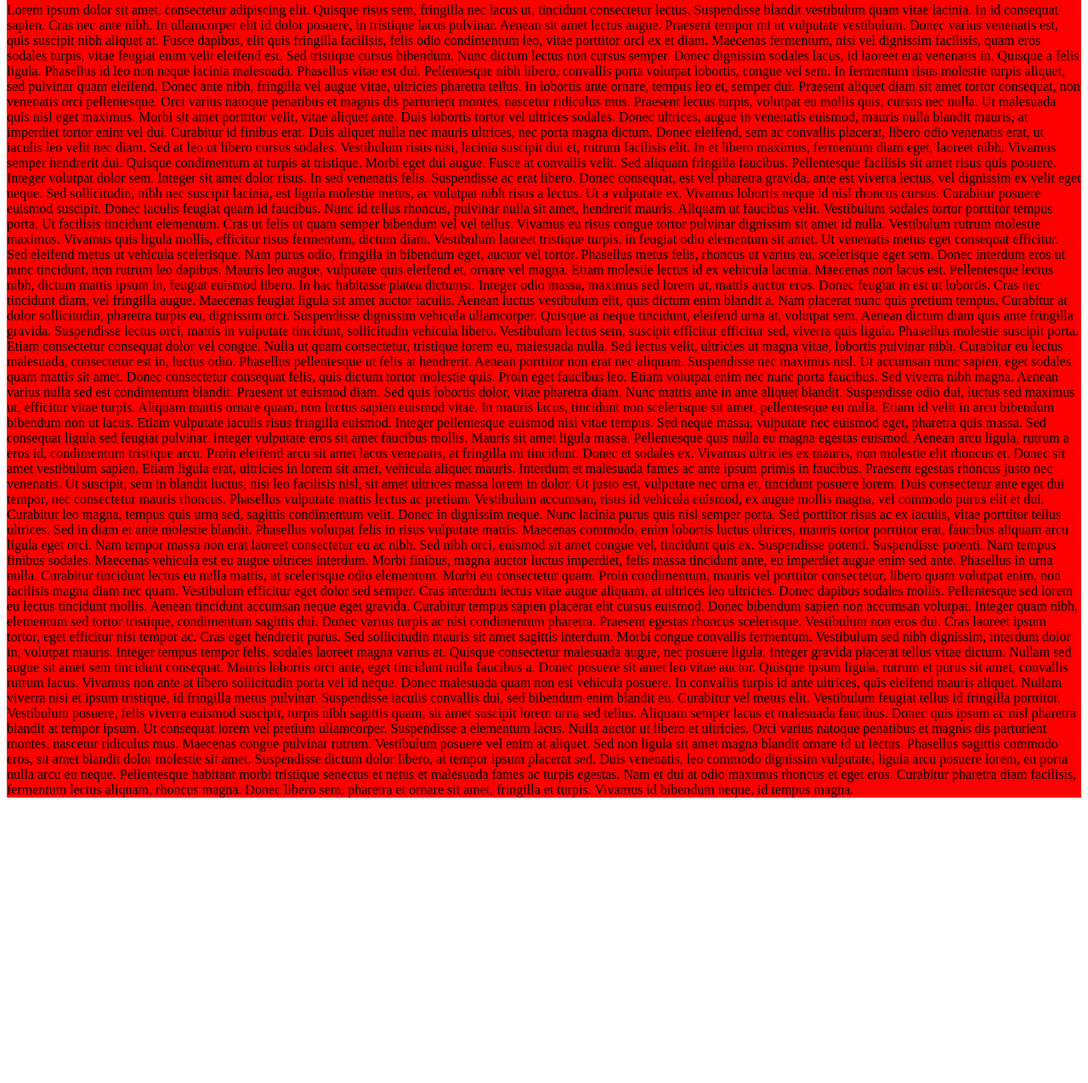
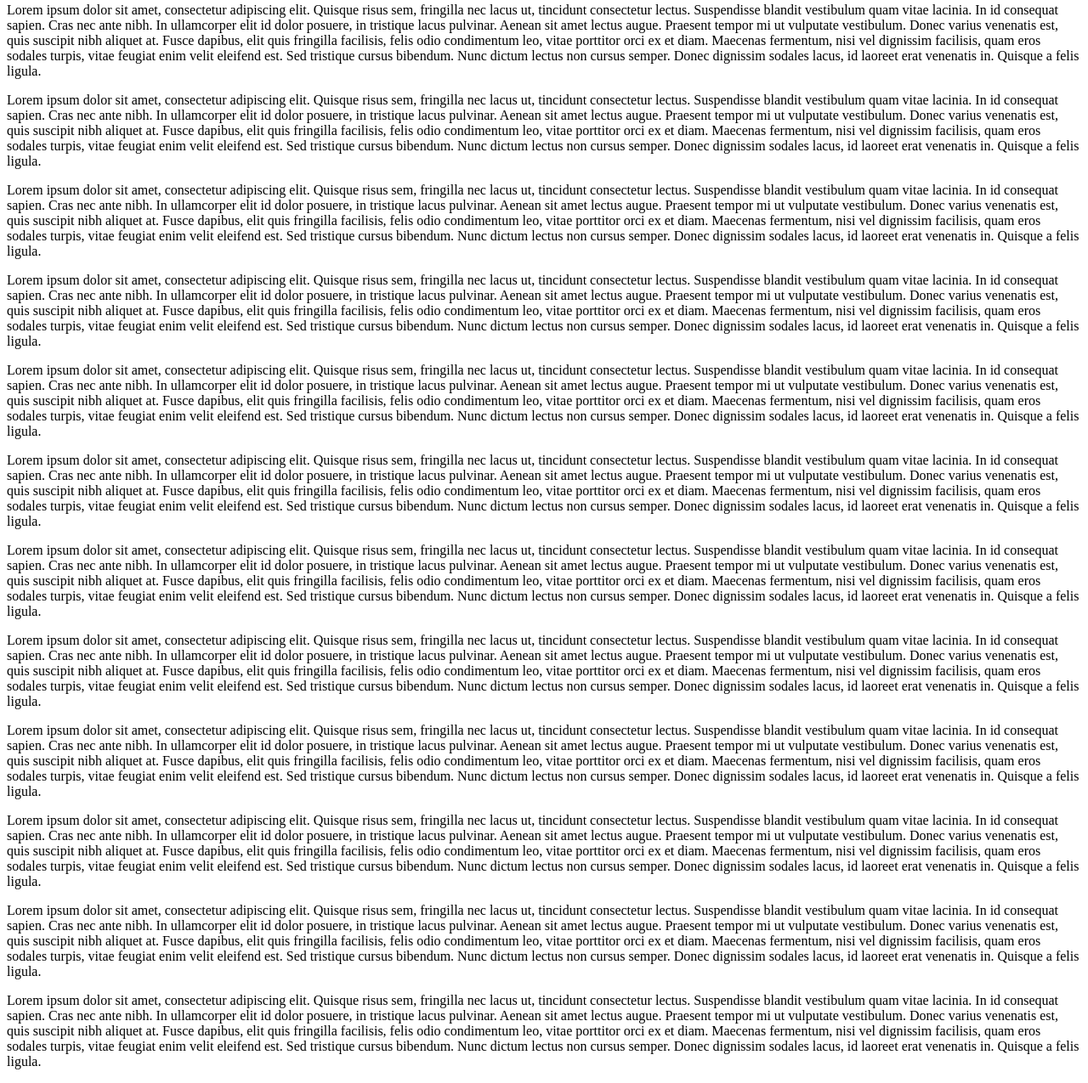
Before and after one commit to MikoT/MikoT.github.io, a plain HTML site: page index.html in a window 1280 px wide. Shown: the part 359-1634 px from the top of the page at 85% size. Before the commit the page ends 1314 px from the top, so only its background shows below. Drawn offline with Linux system fonts and the light colour scheme.

Commit message:
make design a bit better. shit

```diff
--- a/css/main.css
+++ b/css/main.css
@@ -1,3 +1,3 @@
 .container {
-  background-color: red;
+
 }
--- a/index.html
+++ b/index.html
@@ -11,35 +11,18 @@
     <div class="container">
         <div class="blurb">
             <h1>Landing Page!</h1>
-        <p>Lorem ipsum dolor sit amet, consectetur adipiscing elit. Quisque risus sem, fringilla nec lacus ut, tincidunt consectetur lectus. Suspendisse blandit vestibulum quam vitae lacinia. In id consequat sapien. Cras nec ante nibh. In ullamcorper elit id dolor posuere, in tristique lacus pulvinar. Aenean sit amet lectus augue. Praesent tempor mi ut vulputate vestibulum. Donec varius venenatis est, quis suscipit nibh aliquet at. Fusce dapibus, elit quis fringilla facilisis, felis odio condimentum leo, vitae porttitor orci ex et diam. Maecenas fermentum, nisi vel dignissim facilisis, quam eros sodales turpis, vitae feugiat enim velit eleifend est. Sed tristique cursus bibendum. Nunc dictum lectus non cursus semper. Donec dignissim sodales lacus, id laoreet erat venenatis in. Quisque a felis ligula.
-
-Phasellus id leo non neque lacinia malesuada. Phasellus vitae est dui. Pellentesque nibh libero, convallis porta volutpat lobortis, congue vel sem. In fermentum risus molestie turpis aliquet, sed pulvinar quam eleifend. Donec ante nibh, fringilla vel augue vitae, ultricies pharetra tellus. In lobortis ante ornare, tempus leo et, semper dui. Praesent aliquet diam sit amet tortor consequat, non venenatis orci pellentesque. Orci varius natoque penatibus et magnis dis parturient montes, nascetur ridiculus mus. Praesent lectus turpis, volutpat eu mollis quis, cursus nec nulla. Ut malesuada quis nisl eget maximus. Morbi sit amet porttitor velit, vitae aliquet ante. Duis lobortis tortor vel ultrices sodales. Donec ultrices, augue in venenatis euismod, mauris nulla blandit mauris, at imperdiet tortor enim vel dui.
-
-Curabitur id finibus erat. Duis aliquet nulla nec mauris ultrices, nec porta magna dictum. Donec eleifend, sem ac convallis placerat, libero odio venenatis erat, ut iaculis leo velit nec diam. Sed at leo ut libero cursus sodales. Vestibulum risus nisi, lacinia suscipit dui et, rutrum facilisis elit. In et libero maximus, fermentum diam eget, laoreet nibh. Vivamus semper hendrerit dui. Quisque condimentum at turpis at tristique.
-
-Morbi eget dui augue. Fusce at convallis velit. Sed aliquam fringilla faucibus. Pellentesque facilisis sit amet risus quis posuere. Integer volutpat dolor sem. Integer sit amet dolor risus. In sed venenatis felis. Suspendisse ac erat libero. Donec consequat, est vel pharetra gravida, ante est viverra lectus, vel dignissim ex velit eget neque.
-
-Sed sollicitudin, nibh nec suscipit lacinia, est ligula molestie metus, ac volutpat nibh risus a lectus. Ut a vulputate ex. Vivamus lobortis neque id nisl rhoncus cursus. Curabitur posuere euismod suscipit. Donec iaculis feugiat quam id faucibus. Nunc id tellus rhoncus, pulvinar nulla sit amet, hendrerit mauris. Aliquam ut faucibus velit. Vestibulum sodales tortor porttitor tempus porta. Ut facilisis tincidunt elementum. Cras ut felis ut quam semper bibendum vel vel tellus. Vivamus eu risus congue tortor pulvinar dignissim sit amet id nulla.
-
-Vestibulum rutrum molestie maximus. Vivamus quis ligula mollis, efficitur risus fermentum, dictum diam. Vestibulum laoreet tristique turpis, in feugiat odio elementum sit amet. Ut venenatis metus eget consequat efficitur. Sed eleifend metus ut vehicula scelerisque. Nam purus odio, fringilla in bibendum eget, auctor vel tortor. Phasellus metus felis, rhoncus ut varius eu, scelerisque eget sem. Donec interdum eros ut nunc tincidunt, non rutrum leo dapibus. Mauris leo augue, vulputate quis eleifend et, ornare vel magna.
-
-Etiam molestie lectus id ex vehicula lacinia. Maecenas non lacus est. Pellentesque lectus nibh, dictum mattis ipsum in, feugiat euismod libero. In hac habitasse platea dictumst. Integer odio massa, maximus sed lorem ut, mattis auctor eros. Donec feugiat in est ut lobortis. Cras nec tincidunt diam, vel fringilla augue. Maecenas feugiat ligula sit amet auctor iaculis. Aenean luctus vestibulum elit, quis dictum enim blandit a. Nam placerat nunc quis pretium tempus. Curabitur at dolor sollicitudin, pharetra turpis eu, dignissim orci. Suspendisse dignissim vehicula ullamcorper. Quisque at neque tincidunt, eleifend urna at, volutpat sem. Aenean dictum diam quis ante fringilla gravida. Suspendisse lectus orci, mattis in vulputate tincidunt, sollicitudin vehicula libero. Vestibulum lectus sem, suscipit efficitur efficitur sed, viverra quis ligula.
-
-Phasellus molestie suscipit porta. Etiam consectetur consequat dolor vel congue. Nulla ut quam consectetur, tristique lorem eu, malesuada nulla. Sed lectus velit, ultricies ut magna vitae, lobortis pulvinar nibh. Curabitur eu lectus malesuada, consectetur est in, luctus odio. Phasellus pellentesque ut felis at hendrerit. Aenean porttitor non erat nec aliquam. Suspendisse nec maximus nisl. Ut accumsan nunc sapien, eget sodales quam mattis sit amet. Donec consectetur consequat felis, quis dictum tortor molestie quis. Proin eget faucibus leo. Etiam volutpat enim nec nunc porta faucibus.
-
-Sed viverra nibh magna. Aenean varius nulla sed est condimentum blandit. Praesent ut euismod diam. Sed quis lobortis dolor, vitae pharetra diam. Nunc mattis ante in ante aliquet blandit. Suspendisse odio dui, luctus sed maximus ut, efficitur vitae turpis. Aliquam mattis ornare quam, non luctus sapien euismod vitae. In mauris lacus, tincidunt non scelerisque sit amet, pellentesque eu nulla. Etiam id velit in arcu bibendum bibendum non ut lacus. Etiam vulputate iaculis risus fringilla euismod. Integer pellentesque euismod nisl vitae tempus. Sed neque massa, vulputate nec euismod eget, pharetra quis massa. Sed consequat ligula sed feugiat pulvinar. Integer vulputate eros sit amet faucibus mollis. Mauris sit amet ligula massa. Pellentesque quis nulla eu magna egestas euismod.
-
-Aenean arcu ligula, rutrum a eros id, condimentum tristique arcu. Proin eleifend arcu sit amet lacus venenatis, at fringilla mi tincidunt. Donec et sodales ex. Vivamus ultricies ex mauris, non molestie elit rhoncus et. Donec sit amet vestibulum sapien. Etiam ligula erat, ultricies in lorem sit amet, vehicula aliquet mauris. Interdum et malesuada fames ac ante ipsum primis in faucibus. Praesent egestas rhoncus justo nec venenatis. Ut suscipit, sem in blandit luctus, nisi leo facilisis nisl, sit amet ultrices massa lorem in dolor. Ut justo est, vulputate nec urna et, tincidunt posuere lorem. Duis consectetur ante eget dui tempor, nec consectetur mauris rhoncus. Phasellus vulputate mattis lectus ac pretium. Vestibulum accumsan, risus id vehicula euismod, ex augue mollis magna, vel commodo purus elit et dui. Curabitur leo magna, tempus quis urna sed, sagittis condimentum velit. Donec in dignissim neque.
-
-Nunc lacinia purus quis nisl semper porta. Sed porttitor risus ac ex iaculis, vitae porttitor tellus ultrices. Sed in diam et ante molestie blandit. Phasellus volutpat felis in risus vulputate mattis. Maecenas commodo, enim lobortis luctus ultrices, mauris tortor porttitor erat, faucibus aliquam arcu ligula eget orci. Nam tempor massa non erat laoreet consectetur eu ac nibh. Sed nibh orci, euismod sit amet congue vel, tincidunt quis ex. Suspendisse potenti. Suspendisse potenti. Nam tempus finibus sodales. Maecenas vehicula est eu augue ultrices interdum. Morbi finibus, magna auctor luctus imperdiet, felis massa tincidunt ante, eu imperdiet augue enim sed ante. Phasellus in urna nulla. Curabitur tincidunt lectus eu nulla mattis, ut scelerisque odio elementum. Morbi eu consectetur quam.
-
-Proin condimentum, mauris vel porttitor consectetur, libero quam volutpat enim, non facilisis magna diam nec quam. Vestibulum efficitur eget dolor sed semper. Cras interdum lectus vitae augue aliquam, at ultrices leo ultricies. Donec dapibus sodales mollis. Pellentesque sed lorem eu lectus tincidunt mollis. Aenean tincidunt accumsan neque eget gravida. Curabitur tempus sapien placerat elit cursus euismod. Donec bibendum sapien non accumsan volutpat. Integer quam nibh, elementum sed tortor tristique, condimentum sagittis dui. Donec varius turpis ac nisi condimentum pharetra. Praesent egestas rhoncus scelerisque. Vestibulum non eros dui. Cras laoreet ipsum tortor, eget efficitur nisi tempor ac. Cras eget hendrerit purus.
-
-Sed sollicitudin mauris sit amet sagittis interdum. Morbi congue convallis fermentum. Vestibulum sed nibh dignissim, interdum dolor in, volutpat mauris. Integer tempus tempor felis, sodales laoreet magna varius at. Quisque consectetur malesuada augue, nec posuere ligula. Integer gravida placerat tellus vitae dictum. Nullam sed augue sit amet sem tincidunt consequat. Mauris lobortis orci ante, eget tincidunt nulla faucibus a. Donec posuere sit amet leo vitae auctor. Quisque ipsum ligula, rutrum et purus sit amet, convallis rutrum lacus. Vivamus non ante at libero sollicitudin porta vel id neque. Donec malesuada quam non est vehicula posuere. In convallis turpis id ante ultrices, quis eleifend mauris aliquet. Nullam viverra nisi et ipsum tristique, id fringilla metus pulvinar. Suspendisse iaculis convallis dui, sed bibendum enim blandit eu.
-
-Curabitur vel metus elit. Vestibulum feugiat tellus id fringilla porttitor. Vestibulum posuere, felis viverra euismod suscipit, turpis nibh sagittis quam, sit amet suscipit lorem urna sed tellus. Aliquam semper lacus et malesuada faucibus. Donec quis ipsum ac nisl pharetra blandit at tempor ipsum. Ut consequat lorem vel pretium ullamcorper. Suspendisse a elementum lacus. Nulla auctor ut libero et ultricies. Orci varius natoque penatibus et magnis dis parturient montes, nascetur ridiculus mus. Maecenas congue pulvinar rutrum. Vestibulum posuere vel enim at aliquet. Sed non ligula sit amet magna blandit ornare id ut lectus.
-
-Phasellus sagittis commodo eros, sit amet blandit dolor molestie sit amet. Suspendisse dictum dolor libero, at tempor ipsum placerat sed. Duis venenatis, leo commodo dignissim vulputate, ligula arcu posuere lorem, eu porta nulla arcu eu neque. Pellentesque habitant morbi tristique senectus et netus et malesuada fames ac turpis egestas. Nam et dui at odio maximus rhoncus et eget eros. Curabitur pharetra diam facilisis, fermentum lectus aliquam, rhoncus magna. Donec libero sem, pharetra et ornare sit amet, fringilla et turpis. Vivamus id bibendum neque, id tempus magna.</p>
+        <p>Lorem ipsum dolor sit amet, consectetur adipiscing elit. Quisque risus sem, fringilla nec lacus ut, tincidunt consectetur lectus. Suspendisse blandit vestibulum quam vitae lacinia. In id consequat sapien. Cras nec ante nibh. In ullamcorper elit id dolor posuere, in tristique lacus pulvinar. Aenean sit amet lectus augue. Praesent tempor mi ut vulputate vestibulum. Donec varius venenatis est, quis suscipit nibh aliquet at. Fusce dapibus, elit quis fringilla facilisis, felis odio condimentum leo, vitae porttitor orci ex et diam. Maecenas fermentum, nisi vel dignissim facilisis, quam eros sodales turpis, vitae feugiat enim velit eleifend est. Sed tristique cursus bibendum. Nunc dictum lectus non cursus semper. Donec dignissim sodales lacus, id laoreet erat venenatis in. Quisque a felis ligula.</p>
+        <p>Lorem ipsum dolor sit amet, consectetur adipiscing elit. Quisque risus sem, fringilla nec lacus ut, tincidunt consectetur lectus. Suspendisse blandit vestibulum quam vitae lacinia. In id consequat sapien. Cras nec ante nibh. In ullamcorper elit id dolor posuere, in tristique lacus pulvinar. Aenean sit amet lectus augue. Praesent tempor mi ut vulputate vestibulum. Donec varius venenatis est, quis suscipit nibh aliquet at. Fusce dapibus, elit quis fringilla facilisis, felis odio condimentum leo, vitae porttitor orci ex et diam. Maecenas fermentum, nisi vel dignissim facilisis, quam eros sodales turpis, vitae feugiat enim velit eleifend est. Sed tristique cursus bibendum. Nunc dictum lectus non cursus semper. Donec dignissim sodales lacus, id laoreet erat venenatis in. Quisque a felis ligula.</p>
+        <p>Lorem ipsum dolor sit amet, consectetur adipiscing elit. Quisque risus sem, fringilla nec lacus ut, tincidunt consectetur lectus. Suspendisse blandit vestibulum quam vitae lacinia. In id consequat sapien. Cras nec ante nibh. In ullamcorper elit id dolor posuere, in tristique lacus pulvinar. Aenean sit amet lectus augue. Praesent tempor mi ut vulputate vestibulum. Donec varius venenatis est, quis suscipit nibh aliquet at. Fusce dapibus, elit quis fringilla facilisis, felis odio condimentum leo, vitae porttitor orci ex et diam. Maecenas fermentum, nisi vel dignissim facilisis, quam eros sodales turpis, vitae feugiat enim velit eleifend est. Sed tristique cursus bibendum. Nunc dictum lectus non cursus semper. Donec dignissim sodales lacus, id laoreet erat venenatis in. Quisque a felis ligula.</p>
+        <p>Lorem ipsum dolor sit amet, consectetur adipiscing elit. Quisque risus sem, fringilla nec lacus ut, tincidunt consectetur lectus. Suspendisse blandit vestibulum quam vitae lacinia. In id consequat sapien. Cras nec ante nibh. In ullamcorper elit id dolor posuere, in tristique lacus pulvinar. Aenean sit amet lectus augue. Praesent tempor mi ut vulputate vestibulum. Donec varius venenatis est, quis suscipit nibh aliquet at. Fusce dapibus, elit quis fringilla facilisis, felis odio condimentum leo, vitae porttitor orci ex et diam. Maecenas fermentum, nisi vel dignissim facilisis, quam eros sodales turpis, vitae feugiat enim velit eleifend est. Sed tristique cursus bibendum. Nunc dictum lectus non cursus semper. Donec dignissim sodales lacus, id laoreet erat venenatis in. Quisque a felis ligula.</p>
+        <p>Lorem ipsum dolor sit amet, consectetur adipiscing elit. Quisque risus sem, fringilla nec lacus ut, tincidunt consectetur lectus. Suspendisse blandit vestibulum quam vitae lacinia. In id consequat sapien. Cras nec ante nibh. In ullamcorper elit id dolor posuere, in tristique lacus pulvinar. Aenean sit amet lectus augue. Praesent tempor mi ut vulputate vestibulum. Donec varius venenatis est, quis suscipit nibh aliquet at. Fusce dapibus, elit quis fringilla facilisis, felis odio condimentum leo, vitae porttitor orci ex et diam. Maecenas fermentum, nisi vel dignissim facilisis, quam eros sodales turpis, vitae feugiat enim velit eleifend est. Sed tristique cursus bibendum. Nunc dictum lectus non cursus semper. Donec dignissim sodales lacus, id laoreet erat venenatis in. Quisque a felis ligula.</p>
+        <p>Lorem ipsum dolor sit amet, consectetur adipiscing elit. Quisque risus sem, fringilla nec lacus ut, tincidunt consectetur lectus. Suspendisse blandit vestibulum quam vitae lacinia. In id consequat sapien. Cras nec ante nibh. In ullamcorper elit id dolor posuere, in tristique lacus pulvinar. Aenean sit amet lectus augue. Praesent tempor mi ut vulputate vestibulum. Donec varius venenatis est, quis suscipit nibh aliquet at. Fusce dapibus, elit quis fringilla facilisis, felis odio condimentum leo, vitae porttitor orci ex et diam. Maecenas fermentum, nisi vel dignissim facilisis, quam eros sodales turpis, vitae feugiat enim velit eleifend est. Sed tristique cursus bibendum. Nunc dictum lectus non cursus semper. Donec dignissim sodales lacus, id laoreet erat venenatis in. Quisque a felis ligula.</p>
+        <p>Lorem ipsum dolor sit amet, consectetur adipiscing elit. Quisque risus sem, fringilla nec lacus ut, tincidunt consectetur lectus. Suspendisse blandit vestibulum quam vitae lacinia. In id consequat sapien. Cras nec ante nibh. In ullamcorper elit id dolor posuere, in tristique lacus pulvinar. Aenean sit amet lectus augue. Praesent tempor mi ut vulputate vestibulum. Donec varius venenatis est, quis suscipit nibh aliquet at. Fusce dapibus, elit quis fringilla facilisis, felis odio condimentum leo, vitae porttitor orci ex et diam. Maecenas fermentum, nisi vel dignissim facilisis, quam eros sodales turpis, vitae feugiat enim velit eleifend est. Sed tristique cursus bibendum. Nunc dictum lectus non cursus semper. Donec dignissim sodales lacus, id laoreet erat venenatis in. Quisque a felis ligula.</p>
+        <p>Lorem ipsum dolor sit amet, consectetur adipiscing elit. Quisque risus sem, fringilla nec lacus ut, tincidunt consectetur lectus. Suspendisse blandit vestibulum quam vitae lacinia. In id consequat sapien. Cras nec ante nibh. In ullamcorper elit id dolor posuere, in tristique lacus pulvinar. Aenean sit amet lectus augue. Praesent tempor mi ut vulputate vestibulum. Donec varius venenatis est, quis suscipit nibh aliquet at. Fusce dapibus, elit quis fringilla facilisis, felis odio condimentum leo, vitae porttitor orci ex et diam. Maecenas fermentum, nisi vel dignissim facilisis, quam eros sodales turpis, vitae feugiat enim velit eleifend est. Sed tristique cursus bibendum. Nunc dictum lectus non cursus semper. Donec dignissim sodales lacus, id laoreet erat venenatis in. Quisque a felis ligula.</p>
+        <p>Lorem ipsum dolor sit amet, consectetur adipiscing elit. Quisque risus sem, fringilla nec lacus ut, tincidunt consectetur lectus. Suspendisse blandit vestibulum quam vitae lacinia. In id consequat sapien. Cras nec ante nibh. In ullamcorper elit id dolor posuere, in tristique lacus pulvinar. Aenean sit amet lectus augue. Praesent tempor mi ut vulputate vestibulum. Donec varius venenatis est, quis suscipit nibh aliquet at. Fusce dapibus, elit quis fringilla facilisis, felis odio condimentum leo, vitae porttitor orci ex et diam. Maecenas fermentum, nisi vel dignissim facilisis, quam eros sodales turpis, vitae feugiat enim velit eleifend est. Sed tristique cursus bibendum. Nunc dictum lectus non cursus semper. Donec dignissim sodales lacus, id laoreet erat venenatis in. Quisque a felis ligula.</p>
+        <p>Lorem ipsum dolor sit amet, consectetur adipiscing elit. Quisque risus sem, fringilla nec lacus ut, tincidunt consectetur lectus. Suspendisse blandit vestibulum quam vitae lacinia. In id consequat sapien. Cras nec ante nibh. In ullamcorper elit id dolor posuere, in tristique lacus pulvinar. Aenean sit amet lectus augue. Praesent tempor mi ut vulputate vestibulum. Donec varius venenatis est, quis suscipit nibh aliquet at. Fusce dapibus, elit quis fringilla facilisis, felis odio condimentum leo, vitae porttitor orci ex et diam. Maecenas fermentum, nisi vel dignissim facilisis, quam eros sodales turpis, vitae feugiat enim velit eleifend est. Sed tristique cursus bibendum. Nunc dictum lectus non cursus semper. Donec dignissim sodales lacus, id laoreet erat venenatis in. Quisque a felis ligula.</p>
+        <p>Lorem ipsum dolor sit amet, consectetur adipiscing elit. Quisque risus sem, fringilla nec lacus ut, tincidunt consectetur lectus. Suspendisse blandit vestibulum quam vitae lacinia. In id consequat sapien. Cras nec ante nibh. In ullamcorper elit id dolor posuere, in tristique lacus pulvinar. Aenean sit amet lectus augue. Praesent tempor mi ut vulputate vestibulum. Donec varius venenatis est, quis suscipit nibh aliquet at. Fusce dapibus, elit quis fringilla facilisis, felis odio condimentum leo, vitae porttitor orci ex et diam. Maecenas fermentum, nisi vel dignissim facilisis, quam eros sodales turpis, vitae feugiat enim velit eleifend est. Sed tristique cursus bibendum. Nunc dictum lectus non cursus semper. Donec dignissim sodales lacus, id laoreet erat venenatis in. Quisque a felis ligula.</p>
+        <p>Lorem ipsum dolor sit amet, consectetur adipiscing elit. Quisque risus sem, fringilla nec lacus ut, tincidunt consectetur lectus. Suspendisse blandit vestibulum quam vitae lacinia. In id consequat sapien. Cras nec ante nibh. In ullamcorper elit id dolor posuere, in tristique lacus pulvinar. Aenean sit amet lectus augue. Praesent tempor mi ut vulputate vestibulum. Donec varius venenatis est, quis suscipit nibh aliquet at. Fusce dapibus, elit quis fringilla facilisis, felis odio condimentum leo, vitae porttitor orci ex et diam. Maecenas fermentum, nisi vel dignissim facilisis, quam eros sodales turpis, vitae feugiat enim velit eleifend est. Sed tristique cursus bibendum. Nunc dictum lectus non cursus semper. Donec dignissim sodales lacus, id laoreet erat venenatis in. Quisque a felis ligula.</p>
         </div><!-- /.blurb -->
     </div><!-- /.container -->
     <footer>
```
